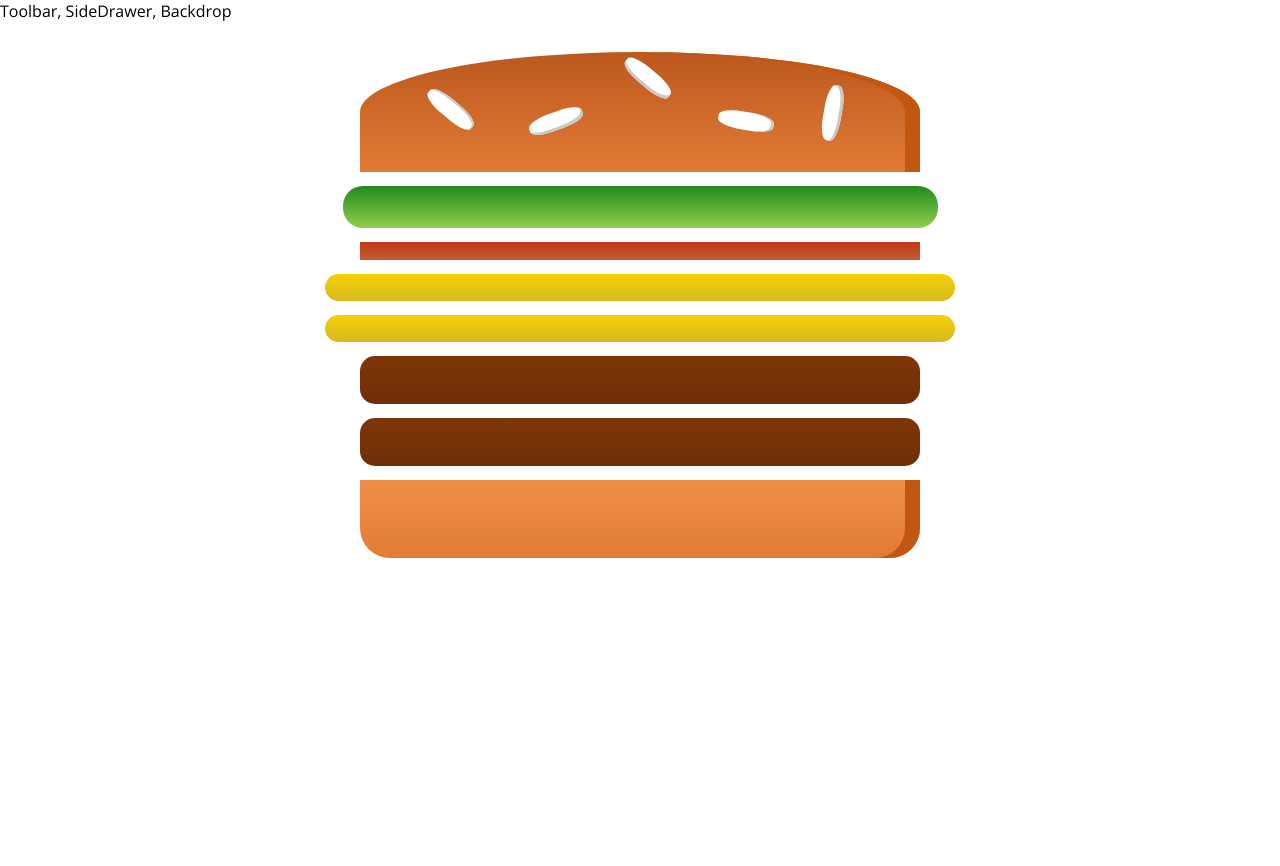
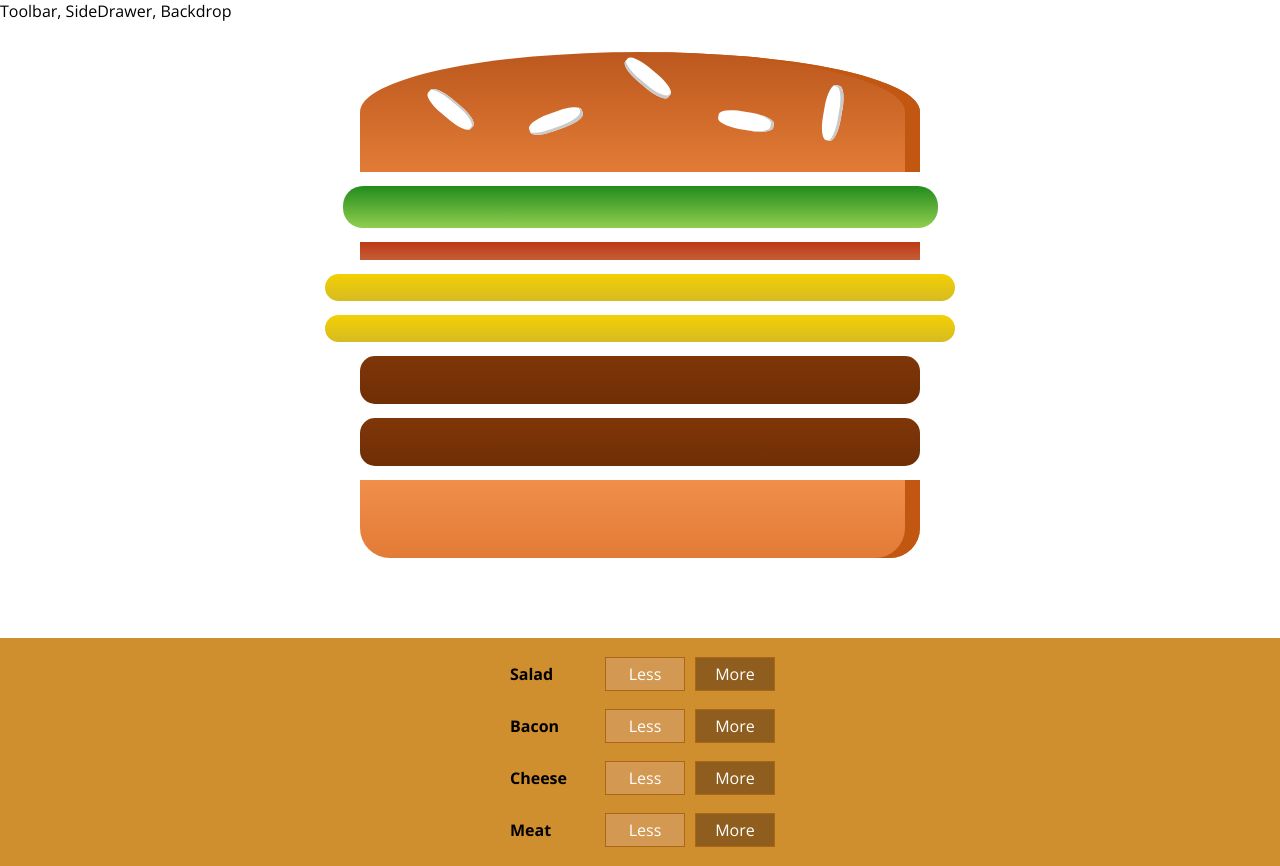
Before and after one commit to QurcoJr/burger-app, a React (Create React App) app: page / in a window 1280 px wide. Before the commit the page ends 800 px from the top, so only its background shows below. Built offline with nearby package versions, Linux system fonts and the light colour scheme; the HTML template or start-up script is replaced by a standard one.

Commit message:
add builder controls

```diff
--- /dev/null
+++ b/src/components/Burger/BuildControls/BuildControl/BuildControl.js
@@ -0,0 +1,13 @@
+import React from 'react';
+
+import classes from './BuildControl.module.css';
+
+const BuildControl = props => (
+  <div className={classes.BuildControl}>
+    <div className={classes.Label}>{props.label}</div>
+    <button className={classes.Less}>Less</button>
+    <button className={classes.More}>More</button>
+  </div>
+);
+
+export default BuildControl;
--- /dev/null
+++ b/src/components/Burger/BuildControls/BuildControl/BuildControl.module.css
@@ -0,0 +1,58 @@
+.BuildControl {
+  display: flex;
+  justify-content: space-between;
+  align-items: center;
+  margin: 5px 0;
+}
+
+.BuildControl button {
+  display: block;
+  font: inherit;
+  padding: 5px;
+  margin: 0 5px;
+  width: 80px;
+  border: 1px solid #aa6817;
+  cursor: pointer;
+  outline: none;
+}
+
+.BuildControl button:disabled {
+  background-color: #ac9980;
+  border: 1px solid #7e7365;
+  color: #ccc;
+  cursor: default;
+}
+
+.BuildControl button:hover:disabled {
+  background-color: #ac9980;
+  color: #ccc;
+  cursor: not-allowed;
+}
+
+.Label {
+  padding: 10px;
+  font-weight: bold;
+  width: 80px;
+}
+
+.BuildControl .Less {
+  background-color: #d39952;
+  color: white;
+}
+
+.BuildControl .More {
+  background-color: #8f5e1e;
+  color: white;
+}
+
+.BuildControl .Less:hover,
+.BuildControl .Less:active {
+  background-color: #daa972;
+  color: white;
+}
+
+.BuildControl .More:hover,
+.BuildControl .More:active {
+  background-color: #99703f;
+  color: white;
+}
--- /dev/null
+++ b/src/components/Burger/BuildControls/BuildControls.js
@@ -0,0 +1,21 @@
+import React from 'react';
+
+import BuildControl from './BuildControl/BuildControl';
+import classes from './BuildControls.module.css';
+
+const controls = [
+  { label: 'Salad', type: 'salad' },
+  { label: 'Bacon', type: 'bacon' },
+  { label: 'Cheese', type: 'cheese' },
+  { label: 'Meat', type: 'meat' }
+];
+
+const BuildControls = props => (
+  <div className={classes.BuildControls}>
+    {controls.map(ctrl => (
+      <BuildControl key={ctrl.label} label={ctrl.label} />
+    ))}
+  </div>
+);
+
+export default BuildControls;
--- /dev/null
+++ b/src/components/Burger/BuildControls/BuildControls.module.css
@@ -0,0 +1,10 @@
+.BuildControls {
+  width: 100%;
+  background-color: #CF8F2E;
+  display: flex;
+  flex-direction: column;
+  align-items: center;
+  box-shadow: 0 2px 1px #ccc;
+  margin: auto;
+  padding: 10px 0;
+}
--- a/src/components/Burger/Burger.js
+++ b/src/components/Burger/Burger.js
@@ -4,11 +4,19 @@
 import BurgerIngredient from './BurgerIngerdient/BurgerIngredient';
 
 const Burger = props => {
-  const transformedIngredients = Object.keys(props.ingredients).map(igKey => {
-    return [...Array(props.ingredients[igKey])].map((_, i) => {
-      return <BurgerIngredient key={igKey + i} type={igKey} />;
-    });
-  });
+  let transformedIngredients = Object.keys(props.ingredients)
+    .map(igKey => {
+      return [...Array(props.ingredients[igKey])].map((_, i) => {
+        return <BurgerIngredient key={igKey + i} type={igKey} />;
+      });
+    })
+    .reduce((arr, el) => {
+      return arr.concat(el);
+    }, []);
+
+  if (transformedIngredients.length === 0) {
+    transformedIngredients = <p>Please add ingredients</p>;
+  }
 
   return (
     <div className={classes.Burger}>
--- a/src/containers/BurgerBuilder/BurgerBuilder.js
+++ b/src/containers/BurgerBuilder/BurgerBuilder.js
@@ -1,6 +1,7 @@
 import React, { Component } from 'react';
 
 import Burger from '../../components/Burger/Burger';
+import BuidlControls from '../../components/Burger/BuildControls/BuildControls';
 
 class BurgerBuilder extends Component {
   state = {
@@ -16,6 +17,7 @@
     return (
       <>
         <Burger ingredients={this.state.ingredients} />
+        <BuidlControls />
       </>
     );
   }
```
